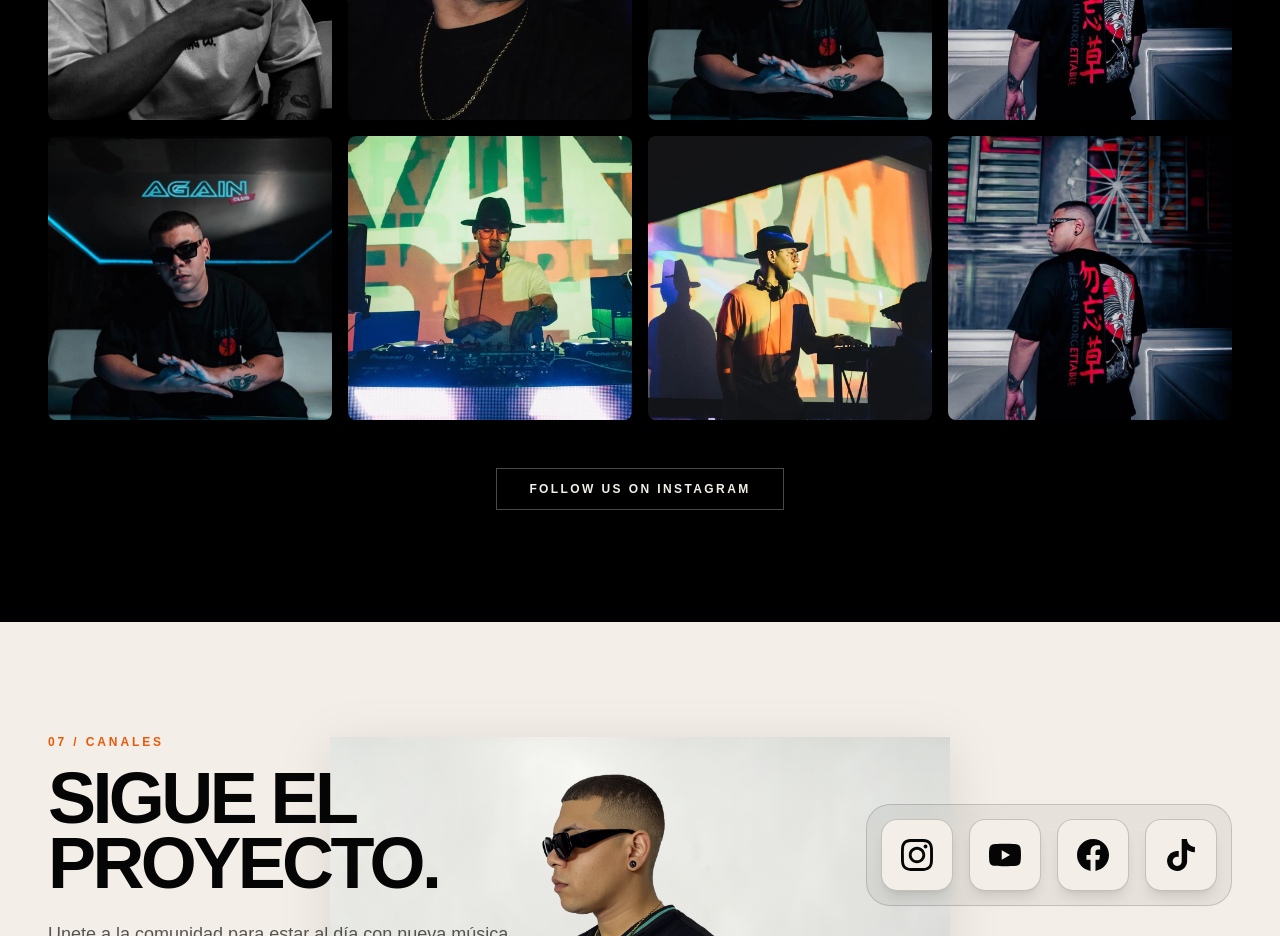
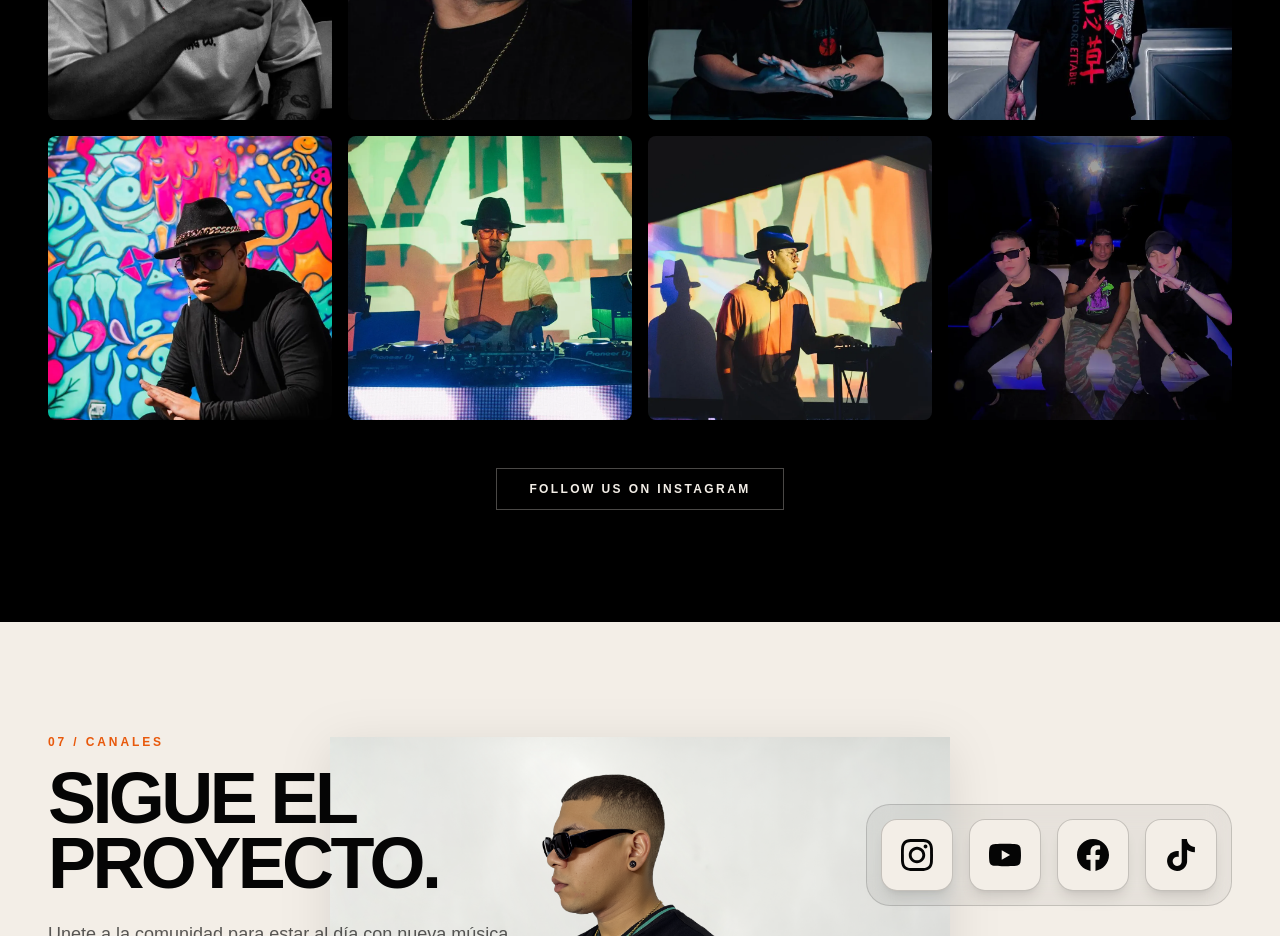
Before and after one commit to lyonproducer/frank-perez-landing, a Next.js app: page / in a window 1280 px wide. Shown: the part 5920-6856 px from the top of the page. Built offline with nearby package versions, Linux system fonts and the light colour scheme; no server answers.

Commit message:
feat: replace repetitive placeholder images with newly uploaded instagram photos

```diff
--- a/app/_components/sections/instagram-gallery.tsx
+++ b/app/_components/sections/instagram-gallery.tsx
@@ -27,8 +27,8 @@ const galleryImages = [
     postUrl: "https://www.instagram.com/franperezve/",
   },
   {
-    src: "/media/photos/fran-bio-vertical-preview.webp",
-    alt: "Fran Pérez en sesión de fotos",
+    src: "/media/photos/gallery-5.webp",
+    alt: "Fran Pérez con sombrero frente a un colorido mural de graffiti",
     postUrl: "https://www.instagram.com/franperezve/",
   },
   {
@@ -42,8 +42,8 @@ const galleryImages = [
     postUrl: "https://www.instagram.com/franperezve/",
   },
   {
-    src: "/media/photos/fran-booking-vertical-preview.webp",
-    alt: "Fran Pérez en presentación oficial",
+    src: "/media/photos/gallery-6.webp",
+    alt: "Fran Pérez con amigos en el sillón de un club",
     postUrl: "https://www.instagram.com/franperezve/",
   },
 ];
```
Also changed, not shown: public/media/photos/gallery-5.webp (added), public/media/photos/gallery-6.webp (added).
